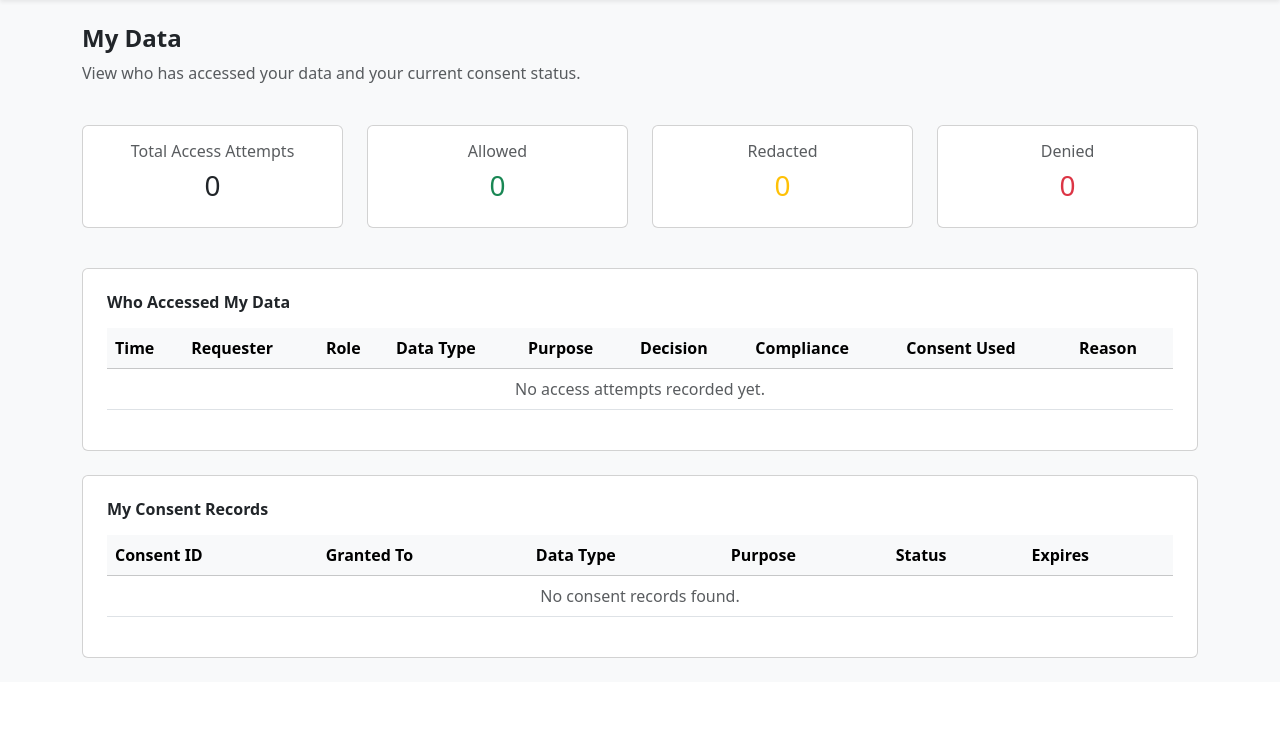
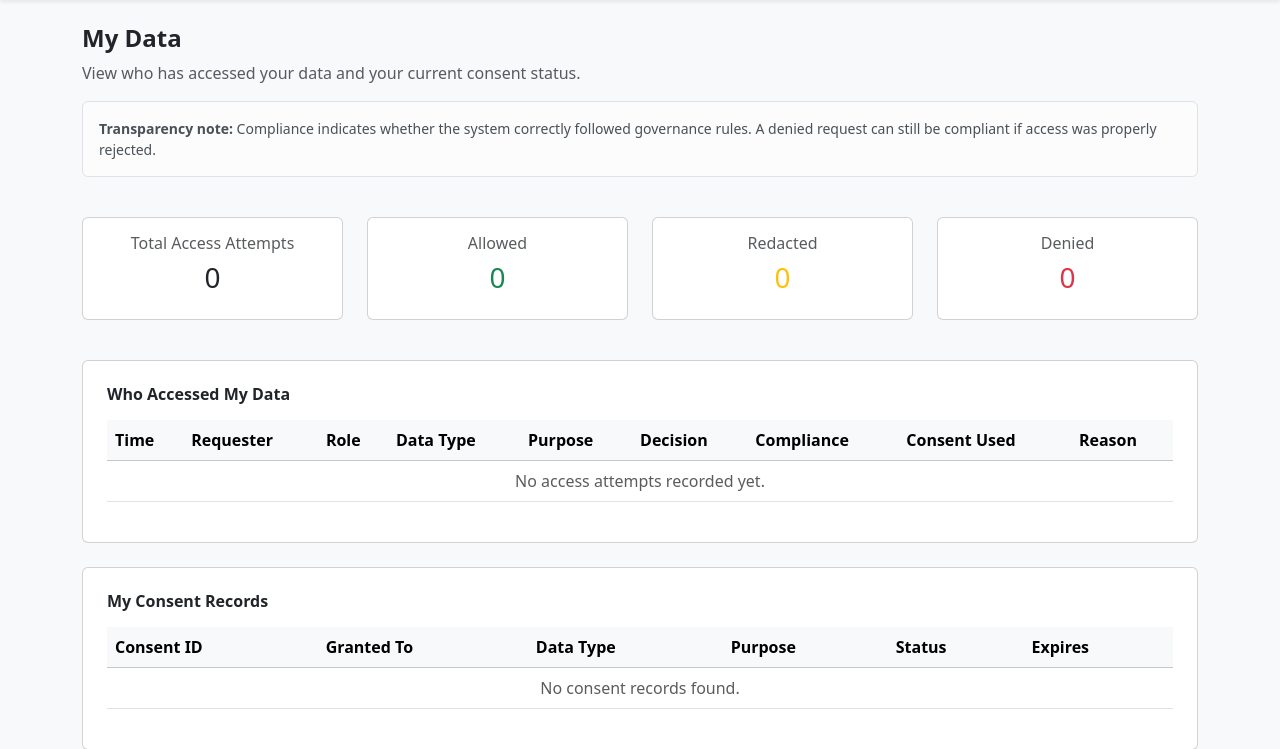
Before and after one commit to vincentNtabaazi/health-records-consent-management-system, a Django app: page /my_data/ in a window 1280 px wide. Shown: the part 121-870 px from the top of the page. Before the commit the page ends 779 px from the top, so only its background shows below. Run offline with Django 5.2, Linux system fonts and the light colour scheme; a user stored in the database is signed in; data comes from the database, SQL or seed files in the repository; tables that the repository leaves empty hold one stand-in row (values such as "Sample post"); data that the repository does not hold is empty.

Commit message:
Add scoped compliance export and transparency improvements

```diff
--- a/pages/urls.py
+++ b/pages/urls.py
@@ -13,6 +13,7 @@ urlpatterns = [
     path('medical_records/', medical_records, name='medical_records'),
     path('access_request/', access_request_view, name='access_request'),
     path('compliance/', compliance_dashboard_view, name='compliance_dashboard'),
+    path('compliance/export/', export_audit_logs_csv, name='export_audit_logs_csv'),
     path('access_history/', access_history_view, name='access_history'),
     path('my_data/', my_data_view, name='my_data'),
 ]
--- a/pages/views.py
+++ b/pages/views.py
@@ -1,3 +1,5 @@
+import csv
+from django.http import HttpResponse
 from django.contrib.auth.decorators import login_required
 from django.core.paginator import Paginator, EmptyPage, PageNotAnInteger
 from django.db.models import Count
@@ -8,6 +10,7 @@ from consents.models import Consent
 from patients.models import MedicalRecord, Patient
 from users.models import User, Role, CustomPermission
 from services.odrl import infer_data_category_from_permission
+from datetime import datetime
 
 
 @login_required(login_url='users:login_view')
@@ -451,6 +454,32 @@ def access_request_view(request):
     return render(request, 'pages/access_request.html', context)
 
 
+def get_visible_decision_logs_for_user(user):
+    role = getattr(getattr(user, 'role', None), 'name', None)
+    is_global_auditor = user.is_staff or user.is_superuser or role == 'regulator'
+
+    base_logs = DecisionLog.objects.select_related(
+        'access_request',
+        'access_request__requester',
+        'access_request__requester__role',
+        'access_request__patient',
+        'access_request__patient__user',
+        'matched_consent',
+    )
+
+    if is_global_auditor:
+        return base_logs.all()
+
+    if role == 'subject':
+        try:
+            subject_patient = Patient.objects.get(user=user)
+            return base_logs.filter(access_request__patient=subject_patient)
+        except Patient.DoesNotExist:
+            return base_logs.none()
+
+    return base_logs.filter(access_request__requester=user)
+
+
 @login_required(login_url='users:login_view')
 def compliance_dashboard_view(request):
     role = getattr(getattr(request.user, 'role', None), 'name', None)
@@ -554,6 +583,65 @@ def compliance_dashboard_view(request):
 
 
 @login_required(login_url='users:login_view')
+def export_audit_logs_csv(request):
+    logs = get_visible_decision_logs_for_user(request.user).order_by('-checked_at')
+
+    decision_filter = request.GET.get('decision', 'all')
+    compliance_filter = request.GET.get('compliance', 'all')
+    patient_id = request.GET.get('patient_id')
+
+    if decision_filter in ['allow', 'deny', 'limited']:
+        logs = logs.filter(decision=decision_filter)
+
+    if compliance_filter in ['compliant', 'non_compliant']:
+        logs = logs.filter(compliance_status=compliance_filter)
+
+    if patient_id:
+        logs = logs.filter(access_request__patient_id=patient_id)
+
+    response = HttpResponse(content_type='text/csv')
+
+    filename = f'audit_logs_{datetime.now().strftime("%Y%m%d_%H%M")}.csv'
+    response['Content-Disposition'] = f'attachment; filename="{filename}"'
+
+    writer = csv.writer(response)
+    writer.writerow([
+        'Checked At',
+        'Requester',
+        'Requester Role',
+        'Patient',
+        'Resource Type',
+        'Purpose',
+        'Action',
+        'Decision',
+        'Compliance Status',
+        'Matched Consent',
+        'Reason',
+    ])
+
+    for log in logs:
+        access_request = log.access_request
+        requester = access_request.requester
+        requester_role = getattr(getattr(requester, 'role', None), 'name', '')
+
+        writer.writerow([
+            log.checked_at.strftime('%d-%b-%Y %H:%M') if log.checked_at else '',
+            requester.username if requester else '',
+            requester_role,
+            str(access_request.patient) if access_request.patient else '',
+            access_request.resource_type,
+            access_request.purpose,
+            access_request.action,
+            log.decision,
+            log.compliance_status,
+            log.matched_consent.consent_id if log.matched_consent else '',
+            log.reason.replace('\n', ' ') if log.reason else '',
+        ])
+
+    return response
+
+
+@login_required(login_url='users:login_view')
 def my_data_view(request):
     # Only for subject role
     role = getattr(getattr(request.user, 'role', None), 'name', None)
--- a/templates/pages/compliance_dashboard.html
+++ b/templates/pages/compliance_dashboard.html
@@ -243,7 +243,11 @@
 
                     <div class="col-md-4 d-flex align-items-end">
                         <button type="submit" class="btn btn-outline-primary btn-sm me-2">Apply Filters</button>
-                        <a href="{% url 'pages:compliance_dashboard' %}" class="btn btn-outline-secondary btn-sm">Reset</a>
+                        <a href="{% url 'pages:compliance_dashboard' %}" class="btn btn-outline-secondary btn-sm me-2">Reset</a>
+                        <a href="{% url 'pages:export_audit_logs_csv' %}?decision={{ decision_filter }}&compliance={{ compliance_filter }}{% if selected_patient %}&patient_id={{ selected_patient.id }}{% endif %}"
+                           class="btn btn-outline-success btn-sm">
+                            Export CSV
+                        </a>
                     </div>
                 </form>
 
--- a/templates/pages/my_data.html
+++ b/templates/pages/my_data.html
@@ -8,6 +8,11 @@
         <div class="col-12">
             <h4 class="fw-semibold">My Data</h4>
             <p class="text-muted">View who has accessed your data and your current consent status.</p>
+            <div class="alert alert-light border small mt-3">
+                <strong>Transparency note:</strong>
+                Compliance indicates whether the system correctly followed governance rules.
+                A denied request can still be compliant if access was properly rejected.
+            </div>
         </div>
     </div>
 
```
